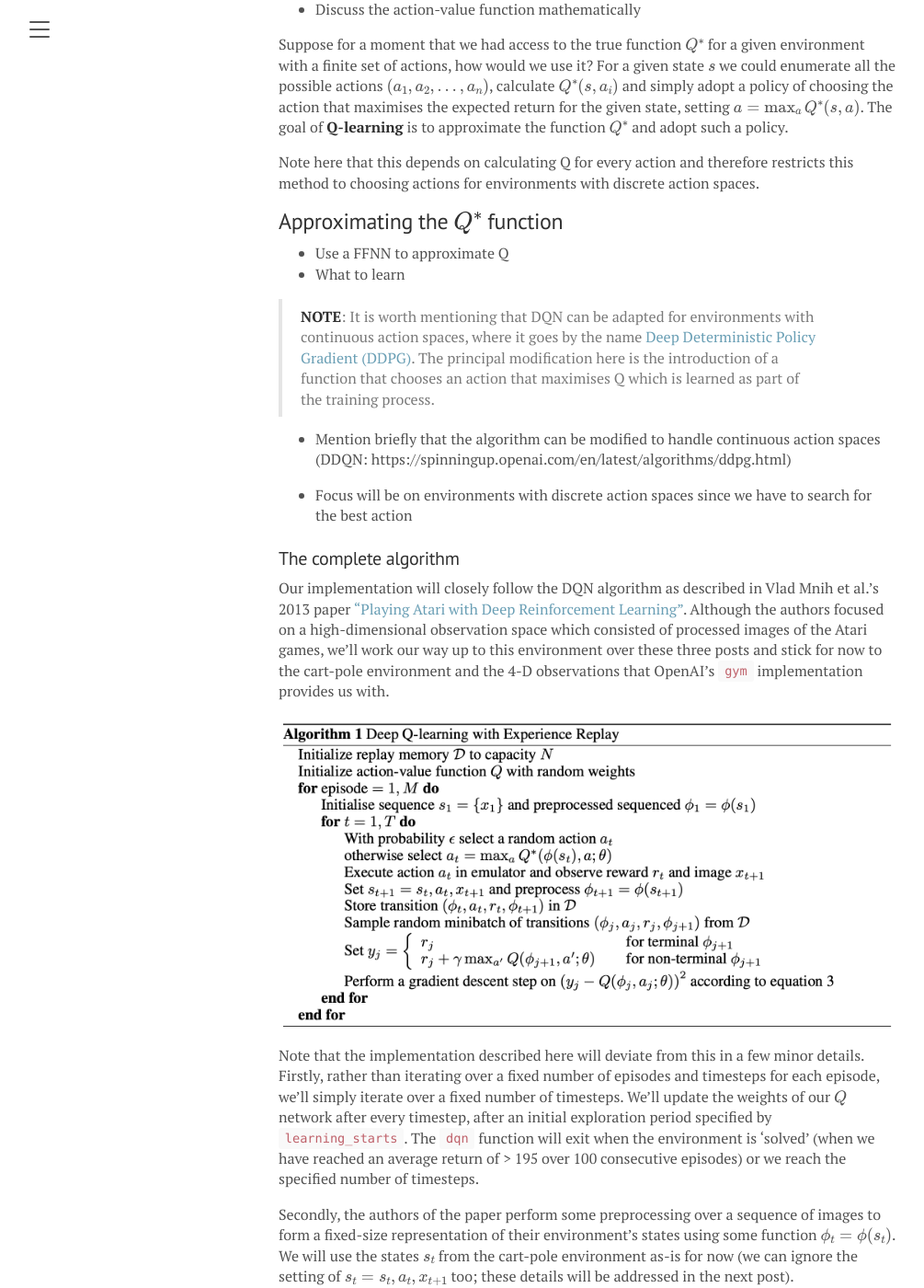
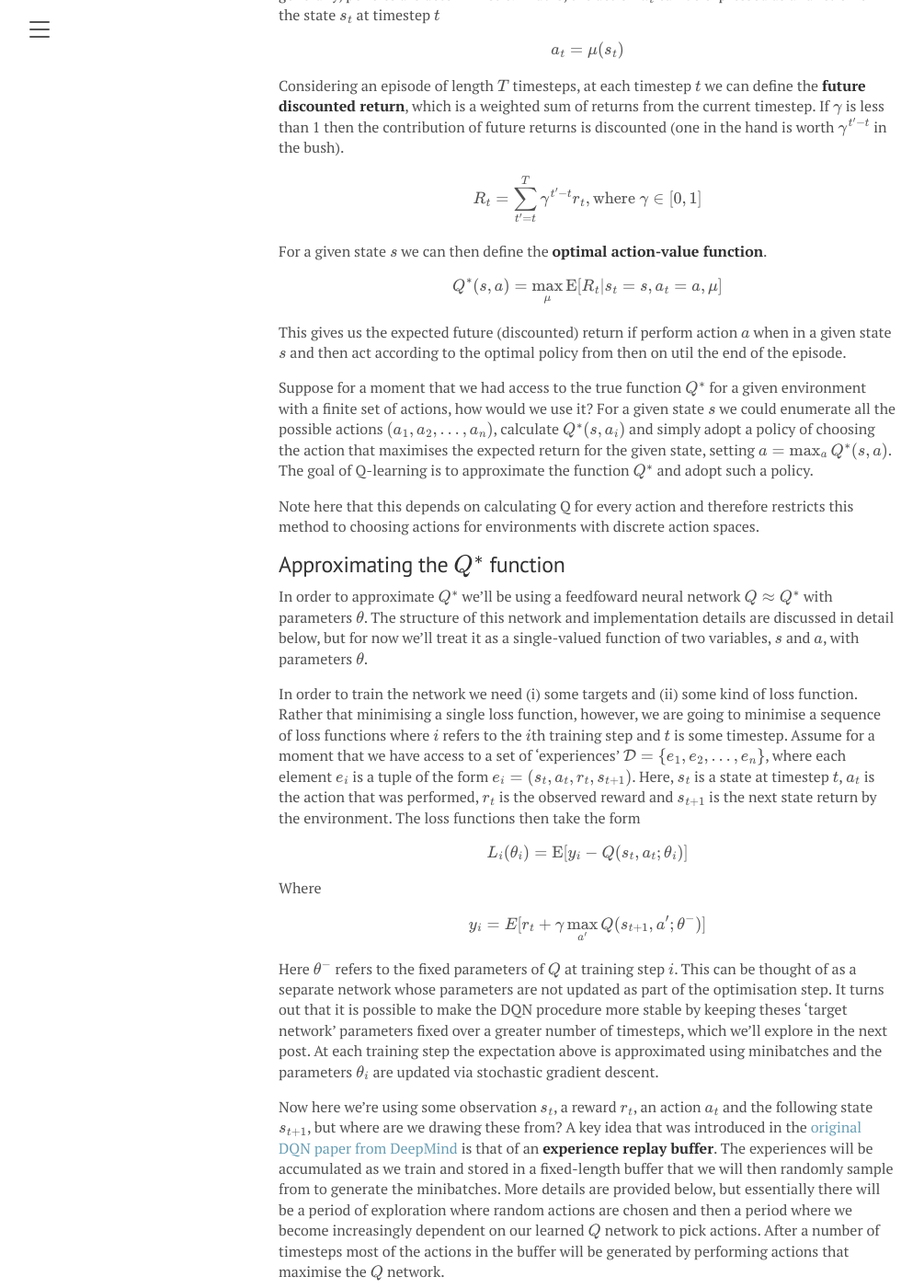
Before and after one commit to aliroberts/aliroberts.github.io, a Jekyll site: the page built from _posts/2020-10-07-deep-q-learning-with-python.md, in a window 1280 px wide and 1400 px high, scrolled down 2296 px. Shown: the whole window at 92% size, without its empty margins (1-1006 px from the left). Built offline with Jekyll 4.4.1, drawn with Linux system fonts in a browser that asks for light colours; formulas are drawn with MathJax 3; some of the changed text lies outside the part shown.

Commit message:
Add section about learning the Q-function and update results image (nearly done!)

````diff
--- a/_posts/2020-10-07-deep-q-learning-with-python.md
+++ b/_posts/2020-10-07-deep-q-learning-with-python.md
@@ -83,25 +83,41 @@ For more details about `gym` environments/installation the [official docs](https
 
 ### The optimal action-value function $Q^*$
 
-For a given envronment, the goal of RL is to choose a **policy**, that is, a function of the current state that selects the next action, that maximises the **expected return** of the agent that acts according to it.
+For a given envronment, the goal of RL is to choose a **policy**, that is, a function of the current state that selects the next action, that maximises the **expected return** of the agent that acts according to it. The policy could be represented by a probability distribution that is conditioned on a state $s_t$ at time $t$ that we then sample from. For DQN, and Q-learning more generally, policies are deterministic. That is, the action $a_t$ can be expressed as a function of the state $s_t$ at timestep $t$
 
-- Introduce formally what a return function is and what it is in the context of cart-pole
-- Discuss the action-value function mathematically
+$$ a_t = \mu(s_t) $$
 
-Suppose for a moment that we had access to the true function $Q^* $ for a given environment with a finite set of actions, how would we use it? For a given state $s$ we could enumerate all the possible actions $(a_1, a_2, ..., a_n)$, calculate $Q^* (s, a_i)$ and simply adopt a policy of choosing the action that maximises the expected return for the given state, setting $a = \max _a Q^* (s, a)$. The goal of **Q-learning** is to approximate the function $Q^*$ and adopt such a policy.
+Considering an episode of length $T$ timesteps, at each timestep $t$ we can define the **future discounted return**, which is a weighted sum of returns from the current timestep. If $\gamma$ is less than 1 then the contribution of future returns is discounted (one in the hand is worth $\gamma^{t'-t}$ in the bush).
+
+$$ R_t = \sum_{t'=t}^T{\gamma^{t'-t}r_t}, \text{where } \gamma \in [0, 1] $$
+
+For a given state $s$ we can then define the **optimal action-value function**.
+
+$$Q^*(s, a) = \max_\mu \mathrm{E}[R_t | s_t = s, a_t = a, \mu ]$$
+
+This gives us the expected future (discounted) return if perform action $a$ when in a given state $s$ and then act according to the optimal policy from then on util the end of the episode.
+
+Suppose for a moment that we had access to the true function $Q^* $ for a given environment with a finite set of actions, how would we use it? For a given state $s$ we could enumerate all the possible actions $(a_1, a_2, ..., a_n)$, calculate $Q^* (s, a_i)$ and simply adopt a policy of choosing the action that maximises the expected return for the given state, setting $a = \max _a Q^* (s, a)$. The goal of Q-learning is to approximate the function $Q^*$ and adopt such a policy.
 
 Note here that this depends on calculating Q for every action and therefore restricts this method to choosing actions for environments with discrete action spaces.
 
 ## Approximating the $Q^*$ function
 
-- Use a FFNN to approximate Q
-- What to learn
+In order to approximate $Q^* $ we'll be using a feedfoward neural network $$ Q \approx Q^* $$ with parameters $\theta$. The structure of this network and implementation details are discussed in detail below, but for now we'll treat it as a single-valued function of two variables, $s$ and $a$, with parameters $\theta$.
+
+In order to train the network we need (i) some targets and (ii) some kind of loss function. Rather that minimising a single loss function, however, we are going to minimise a sequence of loss functions where $i$ refers to the $i$th training step and $t$ is some timestep. Assume for a moment that we have access to a set of 'experiences' $\mathcal{D} = \lbrace e_1, e_2, ..., e_n\rbrace$, where each element $e_i$ is a tuple of the form $e_i = (s_t, a_t, r_t, s_{t+1})$. Here, $s_t$ is a state at timestep $t$, $a_t$ is the action that was performed, $r_t$ is the observed reward and $s_{t+1}$ is the next state return by the environment. The loss functions then take the form
+
+$$ L_i(\theta_i) = \mathrm{E}[y_i - Q(s_t, a_t; \theta_i)] $$
+
+Where
+
+$$y_i = E[r_t + \gamma \max_{a'} Q(s_{t+1}, a'; \theta^-)]$$
+
+Here $\theta^-$ refers to the fixed parameters of $Q$ at training step $i$. This can be thought of as a separate network whose parameters are not updated as part of the optimisation step. It turns out that it is possible to make the DQN procedure more stable by keeping theses 'target network' parameters fixed over a greater number of timesteps, which we'll explore in the next post. At each training step the expectation above is approximated using minibatches and the parameters $\theta_i$ are updated via stochastic gradient descent.
+
+Now here we're using some observation $s_t$, a reward $r_t$, an action $a_t$ and the following state $s_{t+1}$, but where are we drawing these from? A key idea that was introduced in the [original DQN paper from DeepMind](https://arxiv.org/pdf/1312.5602.pdf) is that of an **experience replay buffer**. The experiences will be accumulated as we train and stored in a fixed-length buffer that we will then randomly sample from to generate the minibatches. More details are provided below, but essentially there will be a period of exploration where random actions are chosen and then a period where we become increasingly dependent on our learned $Q$ network to pick actions. After a number of timesteps most of the actions in the buffer will be generated by performing actions that maximise the $Q$ network.
 
 > **NOTE**: It is worth mentioning that DQN can be adapted for environments with continuous action spaces, where it goes by the name [Deep Deterministic Policy Gradient (DDPG)](https://spinningup.openai.com/en/latest/algorithms/ddpg.html). The principal modification here is the introduction of a function that chooses an action that maximises Q which is learned as part of the training process.
-
-- Mention briefly that the algorithm can be modified to handle continuous action spaces (DDQN: https://spinningup.openai.com/en/latest/algorithms/ddpg.html)
-
-- Focus will be on environments with discrete action spaces since we have to search for the best action
 
 ### The complete algorithm
 
@@ -109,7 +125,7 @@ Our implementation will closely follow the DQN algorithm as described in Vlad Mn
 
 ![Playing Atari with Deep Reinforcement Learning, Vlad Mnih, Koray Kavukcuoglu, et al. NIPS 2013](/assets/dqn-1/mnih-algo-2013.png)
 
-Note that the implementation described here will deviate from this in a few minor details. Firstly, rather than iterating over a fixed number of episodes and timesteps for each episode, we'll simply iterate over a fixed number of timesteps. We'll update the weights of our $Q$ network after every timestep, after an initial exploration period specified by `learning_starts`. The `dqn` function will exit when the environment is 'solved' (when we have reached an average return of > 195 over 100 consecutive episodes) or we reach the specified number of timesteps.
+Note that the implementation described here will deviate from this in a few minor details. Firstly, rather than iterating over a fixed number of episodes and timesteps for each episode, we'll simply iterate over a fixed number of timesteps. We'll update the weights of our $Q$ network after every timestep, after an initial exploration period specified by `learning_starts`. The `dqn` function will exit when the environment when we have reached an average return of > 195 over 100 consecutive episodes or we reach the specified number of timesteps.
 
 Secondly, the authors of the paper perform some preprocessing over a sequence of images to form a fixed-size representation of their environment's states using some function $\phi_t = \phi(s_t)$. We will use the states $s_t$ from the cart-pole environment as-is for now (we can ignore the setting of $s_t = s_t, a_t, x_\{t+1}$ too; these details will be addressed in the next post).
 
@@ -702,13 +718,18 @@ tensor([0, 0, 0, 0, 0, 1, ... # len 32
 tensor([-0.0236, -0.1013, -0.0256, -0.0280, -0.0623, -0.1797, ...
 ```
 
-**TODO**
+Now that we have computed the loss, we can use backprop to calculate the gradients and update the parameters using the optimiser.
+
+```python
+loss.backward()
+optimiser.step()
+```
 
 ### Results
 
 **TODO** Create gifs demonstrating progress (might be a good candidate for a PR to gym?)
 
-The results of running the `dqn` function over 10 random seeds are shown below.
+The results of running the `dqn` function over 10 random seeds are shown below. All runs demonstrate a period of sustained policy improvement, however there are several iterations that level out or experience a decline in performance as the number of episodes increases.
 
 ![DQN (10 random seeds)](/assets/dqn-1/basic-dqn-10-seed.png)
 
````
Also changed, not shown: other parts of _posts/2020-10-07-deep-q-learning-with-python.md (+4 -4 lines), assets/dqn-1/basic-dqn-10-seed.png.
